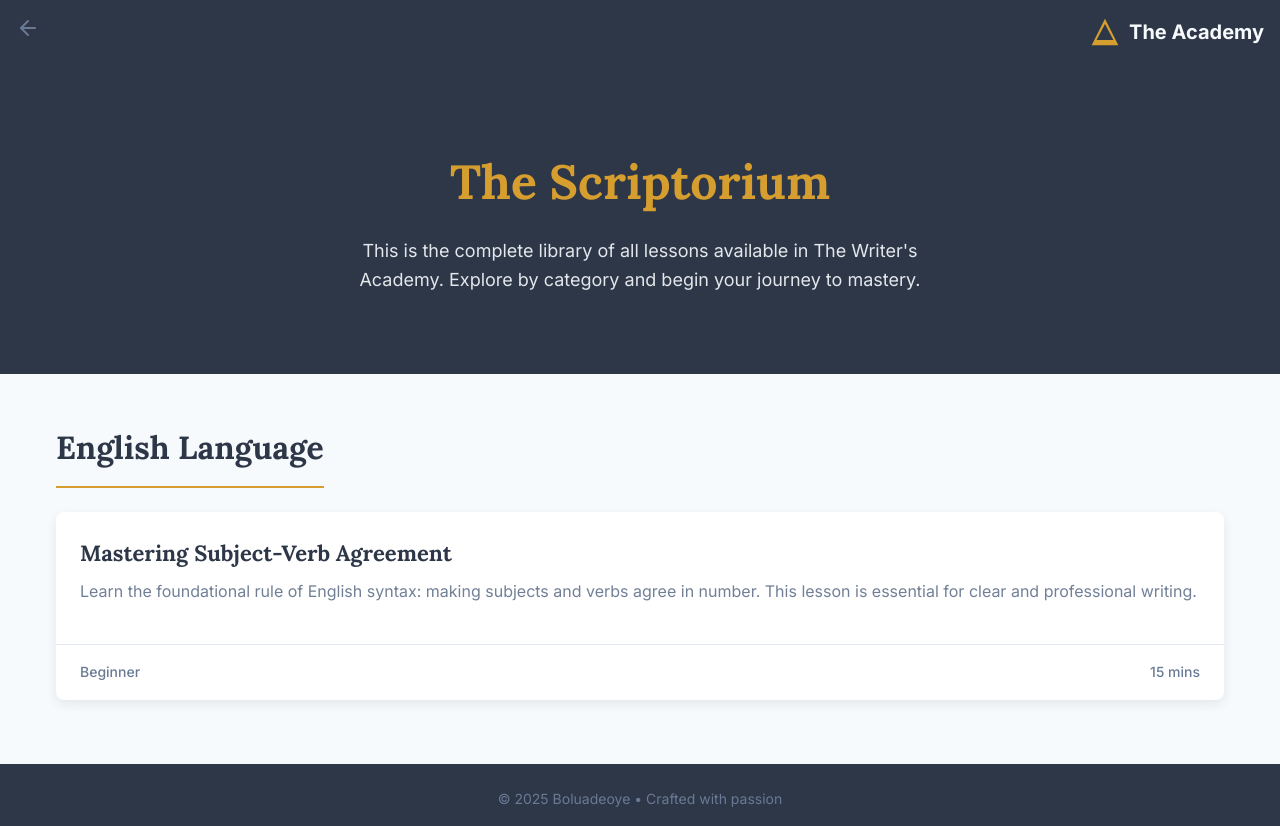
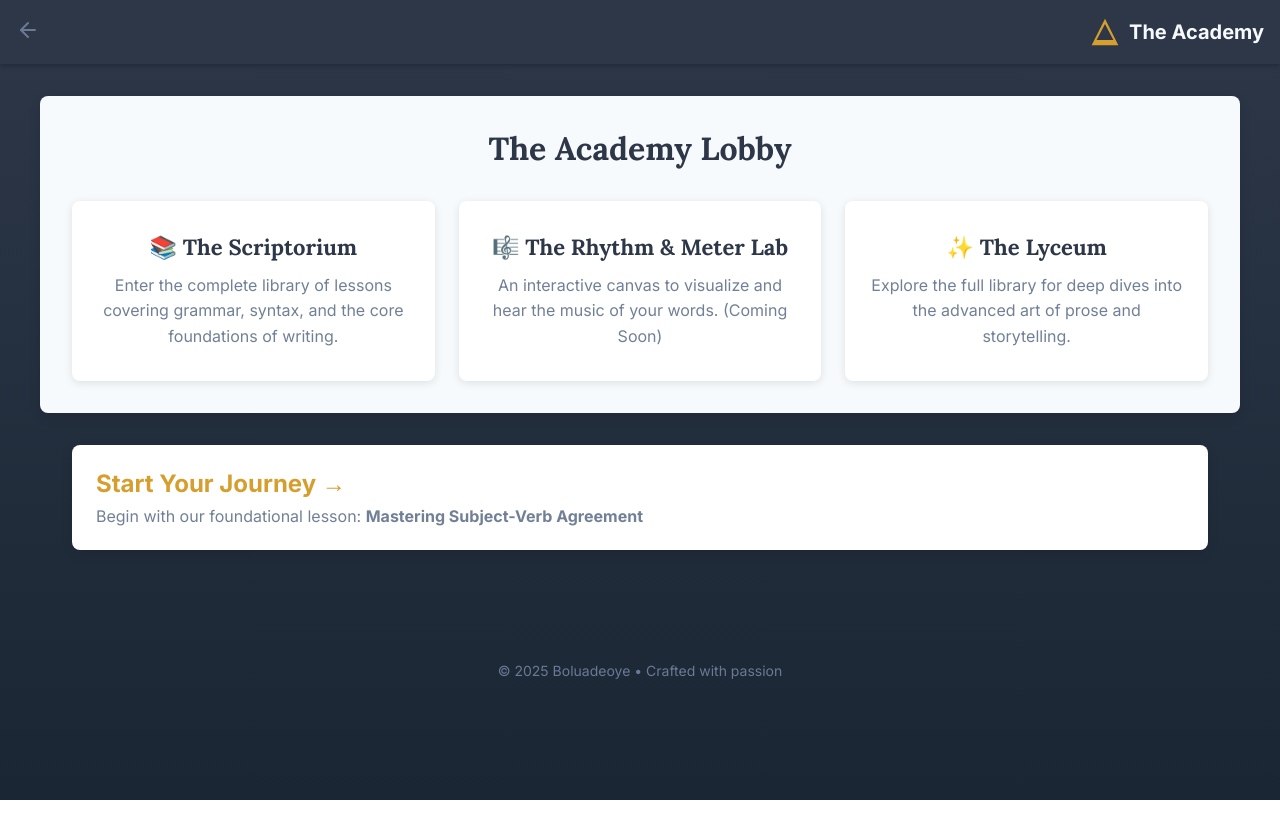
Before and after one commit to boluadeoye/Personalblog, a plain HTML site: page academy.html in a window 1280 px wide. After the commit the page ends 800 px from the top, so only its background shows below. Drawn offline with Linux system fonts and the light colour scheme.

Commit message:
Update academy.html

```diff
--- a/academy.html
+++ b/academy.html
@@ -3,7 +3,7 @@
 <head>
     <meta charset="UTF-8">
     <meta name="viewport" content="width=device-width, initial-scale=1.0">
-    <title>The Writer's Academy - Library</title>
+    <title>The Academy Entrance</title>
     <link href="https://fonts.googleapis.com/css2?family=Lora:wght@400;700&family=Inter:wght@400;500;700&display=swap" rel="stylesheet">
     <style>
         :root {
@@ -11,11 +11,17 @@
             --text-dark: #2D3748; --text-muted: #718096; --font-body: 'Lora', serif; --font-ui: 'Inter', sans-serif;
         }
         * { margin: 0; padding: 0; box-sizing: border-box; }
-        body { background: var(--panel-cream); font-family: var(--font-ui); color: var(--text-dark); line-height: 1.6; }
+        body {
+            background: linear-gradient(180deg, var(--bg-slate) 0%, #1a2634 100%);
+            min-height: 100vh;
+            font-family: var(--font-ui);
+            color: var(--text-dark);
+            padding-top: 64px; /* For fixed header */
+        }
         a { text-decoration: none; color: inherit; }
-        h1, h2, h3 { font-family: var(--font-body); }
         header {
-            background: var(--bg-slate); padding: 0 16px; display: flex; align-items: center; justify-content: space-between;
+            position: fixed; top: 0; left: 0; right: 0; background: var(--bg-slate); padding: 0 16px;
+            display: flex; align-items: center; justify-content: space-between;
             box-shadow: 0 2px 4px rgba(0, 0, 0, 0.2); z-index: 1000; height: 64px;
         }
         .exit-link svg { width: 24px; height: 24px; stroke: var(--accent-ink); transition: stroke 0.2s; }
@@ -23,68 +29,79 @@
         .brand-group { display: flex; align-items: center; }
         .brand-text { color: var(--panel-cream); font-weight: 600; font-size: 20px; margin-left: 8px; }
         header .logo { width: 32px; height: 32px; }
-        footer {
-            text-align: center; padding: 24px 0 16px 0; background: var(--bg-slate);
-            color: var(--accent-ink); font-size: 14px; margin-top: auto;
+
+        .workspace {
+            background: var(--panel-cream); border-radius: 8px; padding: 32px;
+            max-width: 1200px; width: 95%; box-shadow: 0 4px 12px rgba(0, 0, 0, 0.1);
+            text-align: center; margin: 32px auto;
         }
-        .hero {
-            background: var(--bg-slate); color: var(--panel-cream); text-align: center; padding: 80px 24px;
+        .workspace h1 { font-size: 32px; margin-bottom: 32px; color: var(--text-dark); font-family: var(--font-body); }
+
+        .grid { display: grid; grid-template-columns: repeat(auto-fit, minmax(250px, 1fr)); gap: 24px; }
+        .card {
+            background: white; border-radius: 8px; padding: 24px; text-align: center;
+            transition: transform 0.3s, box-shadow 0.3s; box-shadow: 0 2px 8px rgba(0, 0, 0, 0.1);
+            min-height: 180px; display: flex; flex-direction: column; justify-content: center; align-items: center;
         }
-        .hero h1 { font-size: 48px; margin-bottom: 16px; color: var(--accent-gold); }
-        .hero p { font-size: 18px; max-width: 600px; margin: 0 auto; opacity: 0.9; }
-        #hub-content { max-width: 1200px; margin: 48px auto; padding: 0 16px; }
-        .category-section { margin-bottom: 64px; }
-        .category-section h2 {
-            font-size: 32px; margin-bottom: 24px; padding-bottom: 12px;
-            border-bottom: 2px solid var(--accent-gold); display: inline-block;
+        .card:hover { transform: translateY(-5px); box-shadow: 0 4px 12px rgba(0, 0, 0, 0.15); }
+        .card h2 { font-size: 22px; font-weight: 600; color: var(--text-dark); margin-bottom: 12px; font-family: var(--font-body); }
+        .card p { color: var(--text-muted); font-size: 16px; line-height: 1.6; }
+        .card:hover h2 { color: var(--accent-gold); }
+
+        /* --- Featured Lesson Section --- */
+        #featured-lesson-container {
+            margin-top: 0; padding-top: 0;
+            background: transparent; box-shadow: none;
         }
-        .lesson-grid { display: grid; grid-template-columns: repeat(auto-fit, minmax(300px, 1fr)); gap: 24px; }
-        .lesson-card {
-            background: #fff; border-radius: 8px; box-shadow: 0 4px 12px rgba(0, 0, 0, 0.08);
-            transition: transform 0.3s, box-shadow 0.3s; overflow: hidden; display: flex; flex-direction: column;
+        .featured-lesson-card {
+            background: #fff; border-radius: 8px; box-shadow: 0 4px 12px rgba(0,0,0,0.1);
+            text-align: left; display: block; padding: 24px;
+            transition: transform 0.3s, box-shadow 0.3s;
         }
-        .lesson-card:hover { transform: translateY(-5px); box-shadow: 0 6px 16px rgba(0, 0, 0, 0.12); }
-        .card-content { padding: 24px; flex-grow: 1; }
-        .card-content h3 { font-size: 22px; margin-bottom: 8px; }
-        .card-content p { font-size: 16px; color: var(--text-muted); margin-bottom: 16px; }
-        .card-footer {
-            padding: 16px 24px; border-top: 1px solid #e2e8f0; display: flex;
-            justify-content: space-between; font-size: 14px; color: var(--accent-ink); font-weight: 500;
-        }
-        @media (max-width: 768px) {
-            .hero h1 { font-size: 36px; }
-            .hero p { font-size: 16px; }
-            .lesson-grid { grid-template-columns: 1fr; }
-        }
+        .featured-lesson-card:hover { transform: translateY(-5px); box-shadow: 0 6px 16px rgba(0,0,0,0.15); }
+        .featured-lesson-card h3 { font-size: 24px; color: var(--accent-gold); margin-bottom: 8px; }
+        .featured-lesson-card p { font-size: 16px; color: var(--text-muted); }
+
+        footer { text-align: center; padding: 48px 0 16px 0; color: var(--accent-ink); font-size: 14px; width: 100%; }
     </style>
 </head>
 <body>
     <header>
-        <a href="./academy.html" class="exit-link" title="Return to The Academy Hub">
+        <a href="https://boluadeoye.vercel.app/" class="exit-link" title="Return to Main Website">
              <svg viewBox="0 0 24 24" fill="none" stroke="currentColor" stroke-width="2" stroke-linecap="round" stroke-linejoin="round">
-                <line x1="19" y1="12" x2="5" y2="12"></line>
-                <polyline points="12 19 5 12 12 5"></polyline>
+                <line x1="19" y1="12" x2="5" y2="12"></line><polyline points="12 19 5 12 12 5"></polyline>
             </svg>
         </a>
         <div class="brand-group">
-            <svg class="logo" viewBox="0 0 24 24">
-                <path d="M12 2 L2 22 H22 Z M12 6 L18.3 18 H5.7 Z" fill="var(--accent-gold)"/>
-            </svg>
+            <svg class="logo" viewBox="0 0 24 24"><path d="M12 2 L2 22 H22 Z M12 6 L18.3 18 H5.7 Z" fill="var(--accent-gold)"/></svg>
             <span class="brand-text">The Academy</span>
         </div>
     </header>
 
     <main>
-        <section class="hero">
-            <h1>The Scriptorium</h1>
-            <p>This is the complete library of all lessons available in The Writer's Academy. Explore by category and begin your journey to mastery.</p>
+        <section class="workspace">
+            <h1>The Academy Lobby</h1>
+            <div class="grid">
+                <a href="./index.html" class="card">
+                    <h2>📚 The Scriptorium</h2>
+                    <p>Enter the complete library of lessons covering grammar, syntax, and the core foundations of writing.</p>
+                </a>
+                <a href="./rhythm-lab.html" class="card">
+                    <h2>🎼 The Rhythm & Meter Lab</h2>
+                    <p>An interactive canvas to visualize and hear the music of your words. (Coming Soon)</p>
+                </a>
+                <a href="./index.html" class="card">
+                    <h2>✨ The Lyceum</h2>
+                    <p>Explore the full library for deep dives into the advanced art of prose and storytelling.</p>
+                </a>
+            </div>
         </section>
 
-        <div id="hub-content">
-            </div>
+        <section id="featured-lesson-container" class="workspace">
+            </section>
     </main>
 
-    <footer>
+    <footer class="main-footer">
         <p>© 2025 Boluadeoye • Crafted with passion</p>
     </footer>
 
@@ -93,7 +110,7 @@
             const fetchDatabase = async () => {
                 try {
                     const response = await fetch('academy-data.json');
-                    if (!response.ok) { throw new Error('Network response was not ok ' + response.statusText); }
+                    if (!response.ok) { throw new Error('Network response was not ok'); }
                     const data = await response.json();
                     return data.topics;
                 } catch (error) {
@@ -101,53 +118,29 @@
                     return null;
                 }
             };
-            const renderHomepage = (topics) => {
-                const hubContent = document.getElementById('hub-content');
-                if (!topics) {
-                    hubContent.innerHTML = '<p>Error loading lessons.</p>';
-                    return;
+
+            const renderFeaturedLesson = (topic) => {
+                const container = document.getElementById('featured-lesson-container');
+                if (!topic || !container) return;
+
+                const card = document.createElement('a');
+                card.className = 'featured-lesson-card';
+                card.href = `lesson.html?id=${topic.id}`;
+                card.innerHTML = `
+                    <h3>Start Your Journey →</h3>
+                    <p>Begin with our foundational lesson: <strong>${topic.title}</strong></p>
+                `;
+                container.appendChild(card);
+            };
+
+            const initializeHub = async () => {
+                const topics = await fetchDatabase();
+                if (topics && topics.gram001) {
+                    renderFeaturedLesson(topics.gram001);
                 }
-                const groupedByCategory = Object.values(topics).reduce((acc, topic) => {
-                    const category = topic.category || 'Uncategorized';
-                    if (!acc[category]) { acc[category] = []; }
-                    acc[category].push(topic);
-                    return acc;
-                }, {});
-                const fragment = document.createDocumentFragment();
-                for (const [category, lessonList] of Object.entries(groupedByCategory)) {
-                    const section = document.createElement('section');
-                    section.className = 'category-section';
-                    const title = document.createElement('h2');
-                    title.textContent = category;
-                    section.appendChild(title);
-                    const grid = document.createElement('div');
-                    grid.className = 'lesson-grid';
-                    lessonList.forEach(topic => {
-                        const card = document.createElement('a');
-                        card.className = 'lesson-card';
-                        card.href = `lesson.html?id=${topic.id}`;
-                        card.innerHTML = `
-                            <div class="card-content">
-                                <h3>${topic.title}</h3>
-                                <p>${topic.summary}</p>
-                            </div>
-                            <div class="card-footer">
-                                <span>${topic.difficulty}</span>
-                                <span>${topic.estimatedTime} mins</span>
-                            </div>
-                        `;
-                        grid.appendChild(card);
-                    });
-                    section.appendChild(grid);
-                    fragment.appendChild(section);
-                }
-                hubContent.appendChild(fragment);
             };
-            const initializeHomepage = async () => {
-                const topics = await fetchDatabase();
-                renderHomepage(topics);
-            };
-            initializeHomepage();
+
+            initializeHub();
         });
     </script>
 </body>
```
